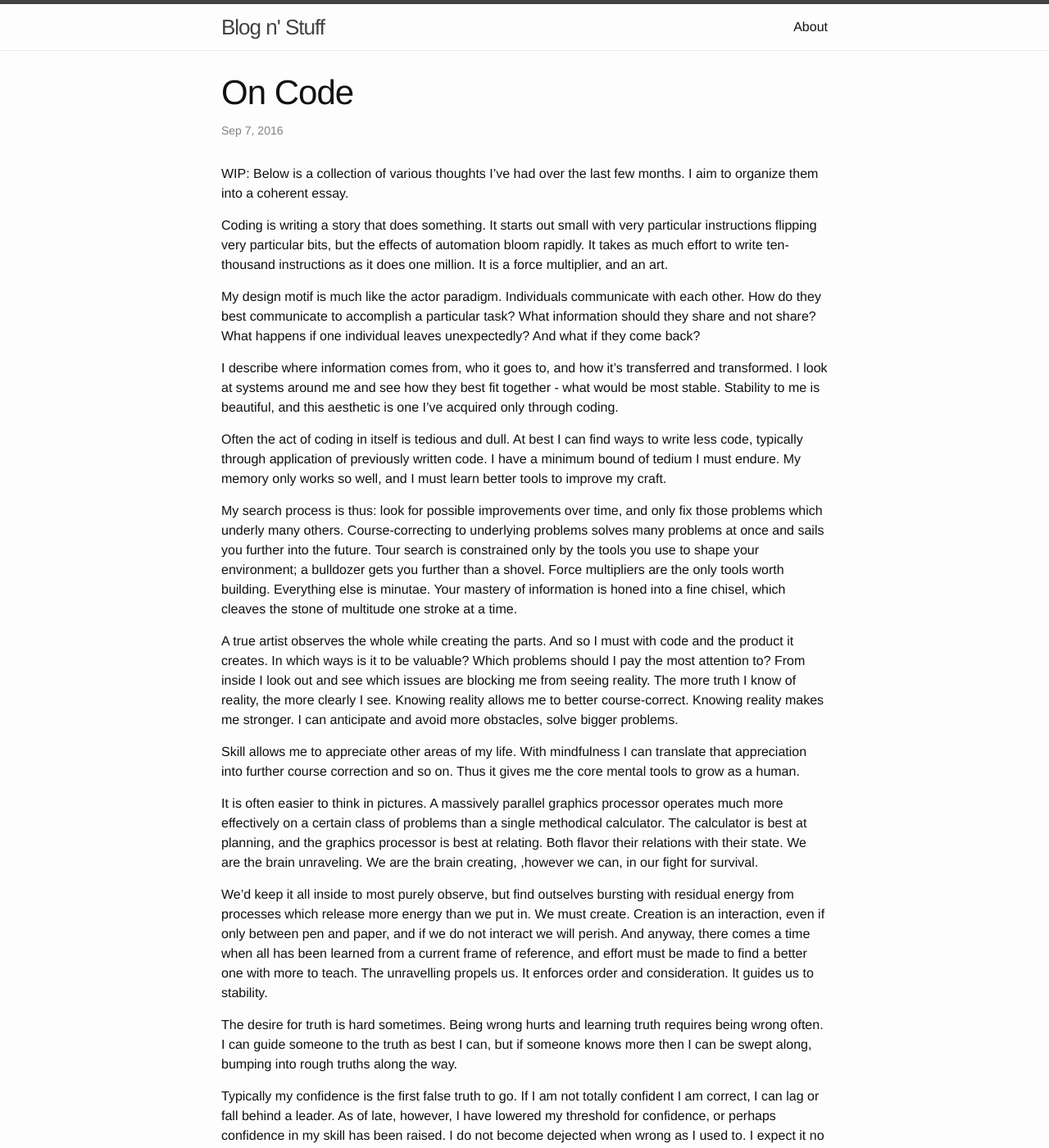
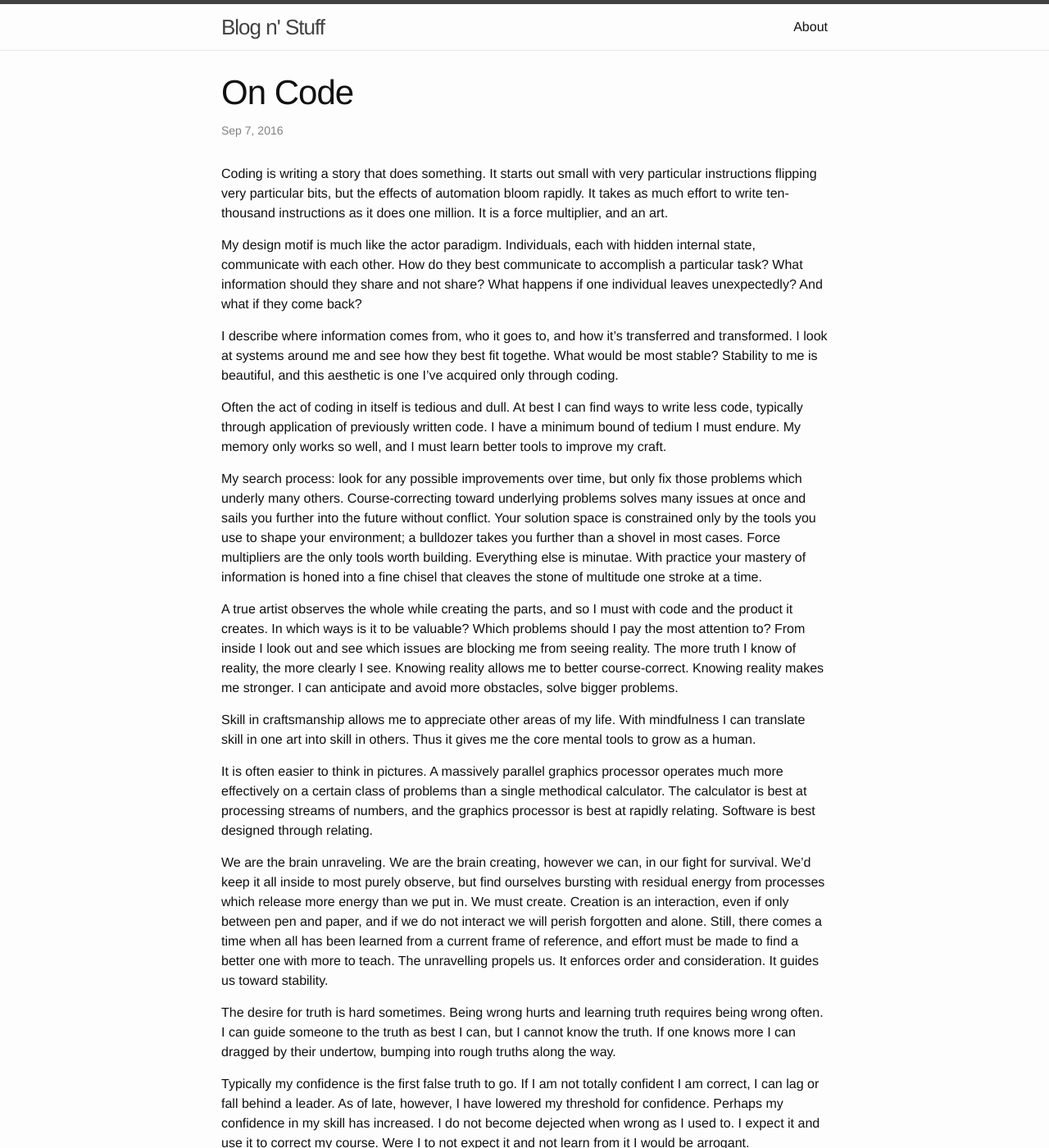
Before and after one commit to jbwinters/jbwinters.github.io, a Jekyll site: the page built from _posts/2016-09-07-on-code.md, in a window 1280 px wide and 1400 px high. Shown: the whole window at 82% size. Built offline with Jekyll 4.4.1, drawn with Linux system fonts in a browser that asks for light colours; some of the changed text lies outside the part shown.

Commit message:
Update 2016-09-07-on-code.md

```diff
--- a/_posts/2016-09-07-on-code.md
+++ b/_posts/2016-09-07-on-code.md
@@ -4,28 +4,26 @@ title:  "On Code"
 date:   2016-09-07 11:00:00
 ---
 
-WIP: Below is a collection of various thoughts I've had over the last few months. I aim to organize them into a coherent essay.
-
 Coding is writing a story that does something. It starts out small with very particular instructions flipping very particular bits, but the effects of automation bloom rapidly. It takes as much effort to write ten-thousand instructions as it does one million. It is a force multiplier, and an art.
 
-My design motif is much like the actor paradigm. Individuals communicate with each other. How do they best communicate to accomplish a particular task? What information should they share and not share? What happens if one individual leaves unexpectedly? And what if they come back?
+My design motif is much like the actor paradigm. Individuals, each with hidden internal state, communicate with each other. How do they best communicate to accomplish a particular task? What information should they share and not share? What happens if one individual leaves unexpectedly? And what if they come back?
 
-I describe where information comes from, who it goes to, and how it's transferred and transformed. I look at systems around me and see how they best fit together - what would be most stable. Stability to me is beautiful, and this aesthetic is one I've acquired only through coding.
+I describe where information comes from, who it goes to, and how it's transferred and transformed. I look at systems around me and see how they best fit togethe. What would be most stable? Stability to me is beautiful, and this aesthetic is one I've acquired only through coding.
 
 Often the act of coding in itself is tedious and dull. At best I can find ways to write less code, typically through application of previously written code. I have a minimum bound of tedium I must endure. My memory only works so well, and I must learn better tools to improve my craft.
 
-My search process is thus: look for possible improvements over time, and only fix those problems which underly many others. Course-correcting to underlying problems solves many problems at once and sails you further into the future. Tour search is constrained only by the tools you use to shape your environment; a bulldozer gets you further than a shovel. Force multipliers are the only tools worth building. Everything else is minutae. Your mastery of information is honed into a fine chisel, which cleaves the stone of multitude one stroke at a time.
+My search process: look for any possible improvements over time, but only fix those problems which underly many others. Course-correcting toward underlying problems solves many issues at once and sails you further into the future without conflict. Your solution space is constrained only by the tools you use to shape your environment; a bulldozer takes you further than a shovel in most cases. Force multipliers are the only tools worth building. Everything else is minutae. With practice your mastery of information is honed into a fine chisel that cleaves the stone of multitude one stroke at a time.
 
-A true artist observes the whole while creating the parts. And so I must with code and the product it creates. In which ways is it to be valuable? Which problems should I pay the most attention to? From inside I look out and see which issues are blocking me from seeing reality. The more truth I know of reality, the more clearly I see. Knowing reality allows me to better course-correct. Knowing reality makes me stronger. I can anticipate and avoid more obstacles, solve bigger problems.
+A true artist observes the whole while creating the parts, and so I must with code and the product it creates. In which ways is it to be valuable? Which problems should I pay the most attention to? From inside I look out and see which issues are blocking me from seeing reality. The more truth I know of reality, the more clearly I see. Knowing reality allows me to better course-correct. Knowing reality makes me stronger. I can anticipate and avoid more obstacles, solve bigger problems.
 
-Skill allows me to appreciate other areas of my life. With mindfulness I can translate that appreciation into further course correction and so on. Thus it gives me the core mental tools to grow as a human.
+Skill in craftsmanship allows me to appreciate other areas of my life. With mindfulness I can translate skill in one art into skill in others. Thus it gives me the core mental tools to grow as a human.
 
-It is often easier to think in pictures. A massively parallel graphics processor operates much more effectively on a certain class of problems than a single methodical calculator. The calculator is best at planning, and the graphics processor is best at relating. Both flavor their relations with their state. We are the brain unraveling. We are the brain creating, ,however we can, in our fight for survival.
+It is often easier to think in pictures. A massively parallel graphics processor operates much more effectively on a certain class of problems than a single methodical calculator. The calculator is best at processing streams of numbers, and the graphics processor is best at rapidly relating. Software is best designed through relating.
 
-We'd keep it all inside to most purely observe, but find outselves bursting with residual energy from processes which release more energy than we put in. We must create. Creation is an interaction, even if only between pen and paper, and if we do not interact we will perish. And anyway, there comes a time when all has been learned from a current frame of reference, and effort must be made to find a better one with more to teach. The unravelling propels us. It enforces order and consideration. It guides us to stability.
+We are the brain unraveling. We are the brain creating, however we can, in our fight for survival. We'd keep it all inside to most purely observe, but find ourselves bursting with residual energy from processes which release more energy than we put in. We must create. Creation is an interaction, even if only between pen and paper, and if we do not interact we will perish forgotten and alone. Still, there comes a time when all has been learned from a current frame of reference, and effort must be made to find a better one with more to teach. The unravelling propels us. It enforces order and consideration. It guides us toward stability.
 
-The desire for truth is hard sometimes. Being wrong hurts and learning truth requires being wrong often. I can guide someone to the truth as best I can, but if someone knows more then I can be swept along, bumping into rough truths along the way.
+The desire for truth is hard sometimes. Being wrong hurts and learning truth requires being wrong often. I can guide someone to the truth as best I can, but I cannot know the truth. If one knows more I can dragged by their undertow, bumping into rough truths along the way.
 
-Typically my confidence is the first false truth to go. If I am not totally confident I am correct, I can lag or fall behind a leader. As of late, however, I have lowered my threshold for confidence, or perhaps confidence in my skill has been raised. I do not become dejected when wrong as I used to. I expect it no and use it toward my course-correction. Were I to not expect is and not learn from it I would be arrogant.
+Typically my confidence is the first false truth to go. If I am not totally confident I am correct, I can lag or fall behind a leader. As of late, however, I have lowered my threshold for confidence. Perhaps my confidence in my skill has increased. I do not become dejected when wrong as I used to. I expect it and use it to correct my course. Were I to not expect it and not learn from it I would be arrogant.
 
-The deeper parts of my mind know better than me. That is what I know. I can observe them through their actions and interact with them by nourishing them, aiding them in their abstract search for stability. I observe and decipher deeper mearning. I feed them what they ask for. I listen, whenever possible I look for the underlying requests. I address those. I course-correct. I multiply my output and stabilize my surroundings. They and I are distinct, seperate, and communicate through osmosis. Yet we are one; we function as a unit. That knowledge is my confidence. I can relax and I will do well because experience backs me up.
+The subconcious parts of my mind know better than the aware parts. That is what I know. I can observe those parts through their actions and interact with them by nourishing and aiding them in their abstract search for stability. I observe and decipher deeper mearning. I feed them what they ask for. I listen and whenever possible I look for the underlying needs. I address those. I course-correct. I multiply my output and stabilize my surroundings. They and I are distinct, seperate, and communicate through osmosis. Yet we are one; we function as a unit. That knowledge is my confidence. I can relax and know I will do well because experience backs me up.
```
